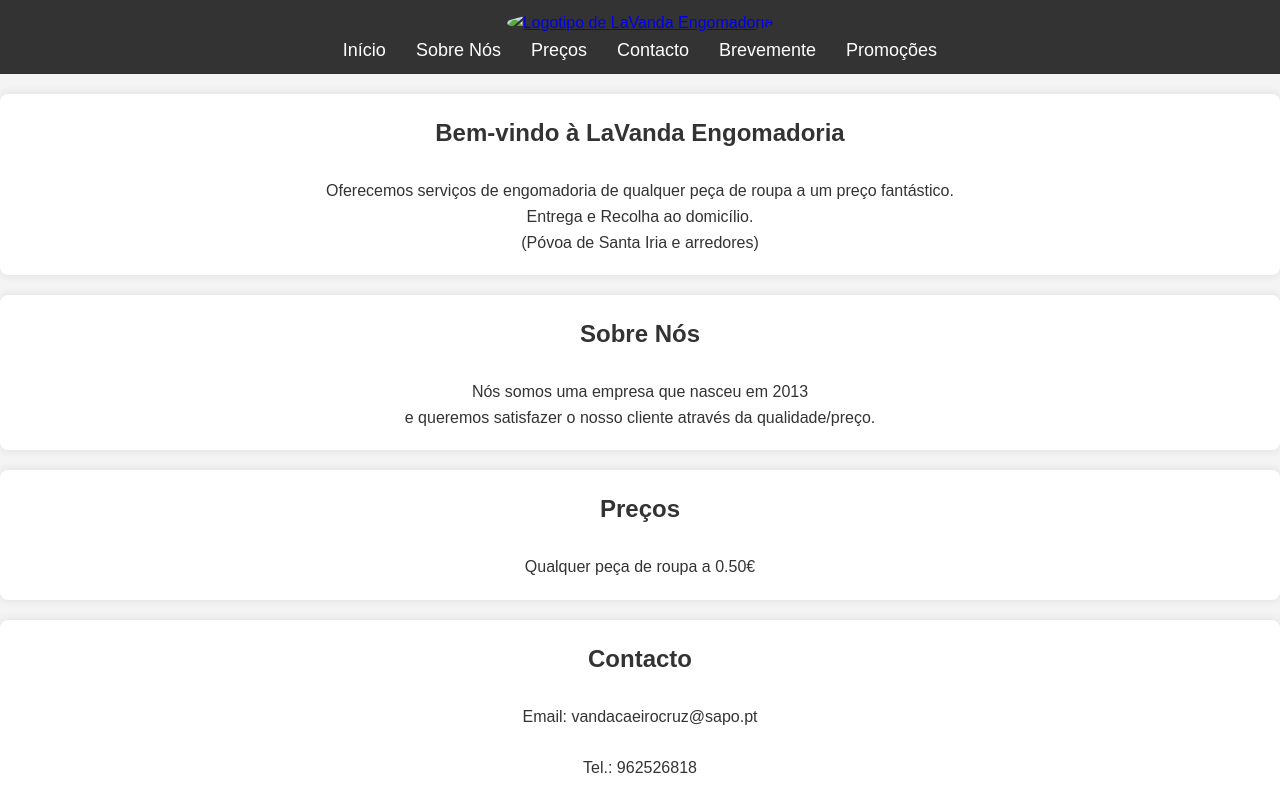
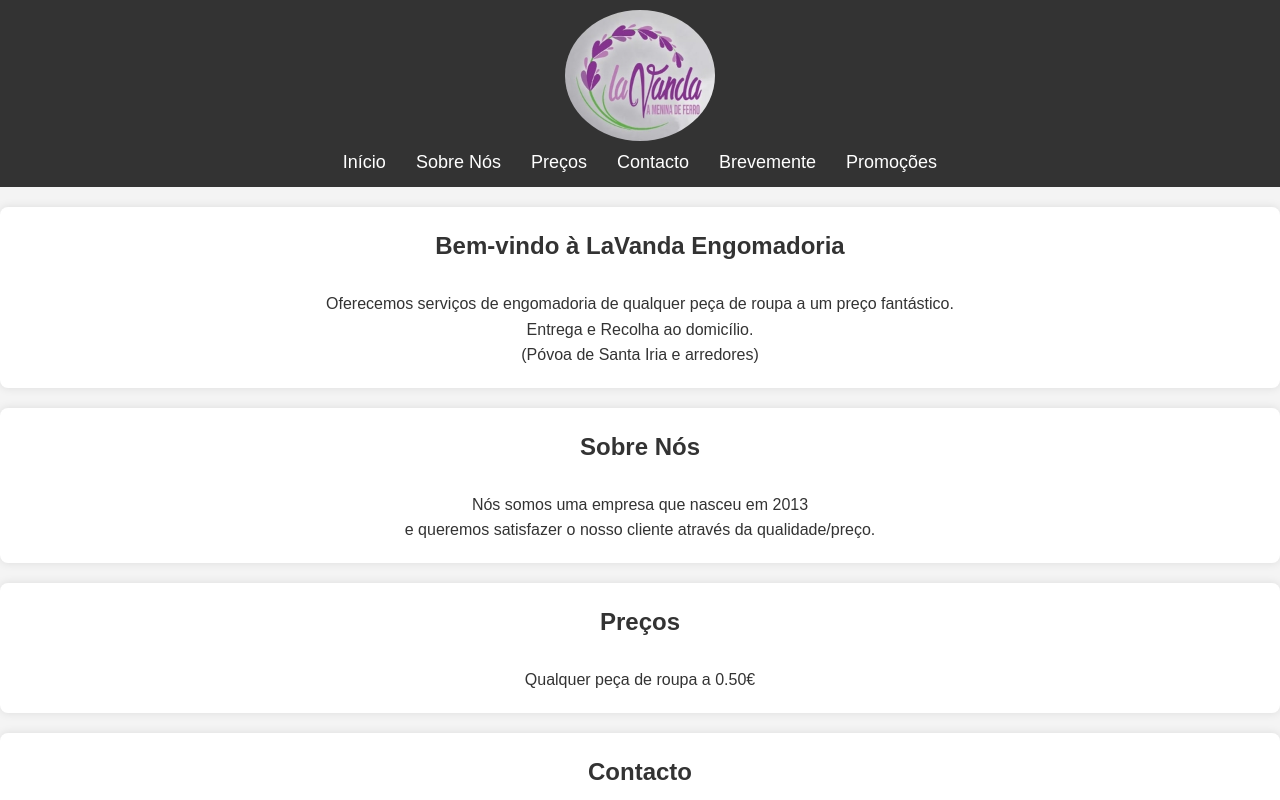
Before and after one commit to chat0nmilinsky/lavandaengomadoria, a plain HTML site: page index.html in a window 1280 px wide. Shown: the top 800 px of the page. Drawn offline with Linux system fonts and the light colour scheme.

Commit message:
LaVanda Engomadoria Main Page

```diff
--- a/index.html
+++ b/index.html
@@ -4,7 +4,7 @@
     <meta charset="UTF-8">
     <meta name="viewport" content="width=device-width, initial-scale=1.0">
     <title>LaVanda Engomadoria</title>
-    <link rel="shortcut icon" href="../Imagens/Screenshot_20240327_144111_WhatsApp.ico" type="image/x-icon">
+    <link rel="shortcut icon" href="Screenshot_20240327_144111_WhatsApp.ico" type="image/x-icon">
     <script async src="https://pagead2.googlesyndication.com/pagead/js/adsbygoogle.js?client=ca-pub-5688740726435102"
      crossorigin="anonymous"></script>
      <script>
@@ -126,7 +126,7 @@ footer {
 <body>
     <header>
         <div class="logo">
-            <a href="../Inicio/index.html"><img src="../Imagens/Screenshot_20240327_144111_WhatsApp.ico" alt="Logotipo de LaVanda Engomadoria"></a>
+            <a href="#home"><img src="Screenshot_20240327_144111_WhatsApp.ico" alt="Logotipo de LaVanda Engomadoria"></a>
         </div>
         <nav>
             <ul>
```
